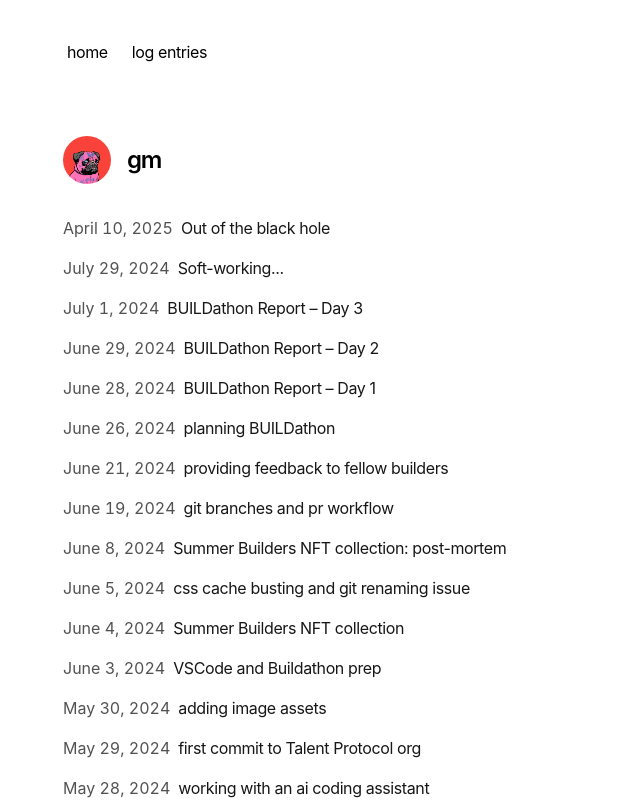
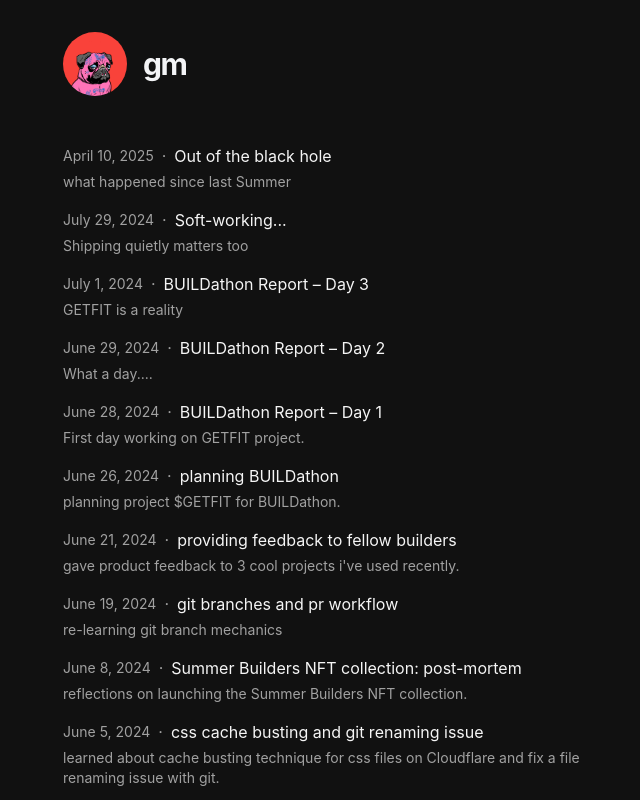
Before and after one commit to pcbo/pcbo-site, a Next.js app: page / in a window 1280 px wide. Shown: the top 800 px of the page, without its empty margins (289-929 px from the left). Built offline with nearby package versions, Linux system fonts and the light colour scheme; no server answers.

Commit message:
refactor: simplify site design and improve builder score styling

```diff
--- a/app/components/BuilderScore.tsx
+++ b/app/components/BuilderScore.tsx
@@ -26,9 +26,9 @@ export default function BuilderScore() {
       href="https://app.talentprotocol.com/builderscore/d43f3352-c4ac-4c32-8eba-a7277a2f86aa"
       target="_blank"
       rel="noopener noreferrer"
-      className="text-sm text-gray-500 hover:underline"
+      className="text-neutral-400 text-sm hover:text-neutral-300 transition-colors"
     >
-      Builder Score: <span className="font-semibold">{score}</span>
+      Builder Score: <span className="text-neutral-300">{score}</span> ↗
     </a>
   );
 }
--- a/app/components/footer.tsx
+++ b/app/components/footer.tsx
@@ -2,10 +2,10 @@ import BuilderScore from "./BuilderScore";
 
 export default function Footer() {
   return (
-    <footer className="w-full py-6 text-center text-sm text-gray-500 border-t border-gray-800 mt-12">
+    <footer className="w-full py-6 text-center text-sm border-t border-neutral-800 mt-12">
       <div className="flex flex-col items-center space-y-2">
         <BuilderScore />
-        <div>© {new Date().getFullYear()} pcbo.xyz</div>
+        <div className="text-neutral-400">© {new Date().getFullYear()}</div>
       </div>
     </footer>
   );
--- a/app/components/nav.tsx
+++ /dev/null
@@ -1,37 +0,0 @@
-import Link from 'next/link'
-
-const navItems = {
-  '/': {
-    name: 'home',
-  },
-  '/blog': {
-    name: 'log entries',
-  },
-}
-
-export function Navbar() {
-  return (
-    <aside className="-ml-[8px] mb-16 tracking-tight">
-      <div className="lg:sticky lg:top-20">
-        <nav
-          className="flex flex-row items-start relative px-0 pb-0 fade md:overflow-auto scroll-pr-6 md:relative"
-          id="nav"
-        >
-          <div className="flex flex-row space-x-0 pr-10">
-            {Object.entries(navItems).map(([path, { name }]) => {
-              return (
-                <Link
-                  key={path}
-                  href={path}
-                  className="transition-all hover:text-neutral-800 dark:hover:text-neutral-200 flex align-middle relative py-1 px-2 m-1"
-                >
-                  {name}
-                </Link>
-              )
-            })}
-          </div>
-        </nav>
-      </div>
-    </aside>
-  )
-}
--- a/app/components/posts.tsx
+++ b/app/components/posts.tsx
@@ -1,36 +1,44 @@
-import Link from 'next/link'
-import { formatDate, getBlogPosts } from 'app/blog/utils'
+import Link from "next/link";
+import { formatDate, getBlogPosts } from "app/blog/utils";
 
 export function BlogPosts() {
-  let allBlogs = getBlogPosts()
+  let allBlogs = getBlogPosts();
 
   return (
-    <div>
+    <div className="space-y-4">
       {allBlogs
         .sort((a, b) => {
           if (
             new Date(a.metadata.publishedAt) > new Date(b.metadata.publishedAt)
           ) {
-            return -1
+            return -1;
           }
-          return 1
+          return 1;
         })
         .map((post) => (
           <Link
             key={post.slug}
-            className="flex flex-col space-y-1 mb-4"
+            className="block group"
             href={`/blog/${post.slug}`}
           >
-            <div className="w-full flex flex-col md:flex-row space-x-0 md:space-x-2">
-              <p className="text-neutral-600 dark:text-neutral-400 tabular-nums">
-                {formatDate(post.metadata.publishedAt, false)}
-              </p>
-              <p className="text-neutral-900 dark:text-neutral-100 tracking-tight">
-                {post.metadata.title}
-              </p>
+            <div className="flex flex-col space-y-1">
+              <div className="flex items-center space-x-2">
+                <p className="text-sm text-neutral-400">
+                  {formatDate(post.metadata.publishedAt, false)}
+                </p>
+                <span className="text-neutral-400">·</span>
+                <h2 className="text-neutral-100 group-hover:text-neutral-400 transition-colors">
+                  {post.metadata.title}
+                </h2>
+              </div>
+              {post.metadata.summary && (
+                <p className="text-sm text-neutral-400">
+                  {post.metadata.summary}
+                </p>
+              )}
             </div>
           </Link>
         ))}
     </div>
-  )
+  );
 }
--- a/app/layout.tsx
+++ b/app/layout.tsx
@@ -1,27 +1,26 @@
-import './global.css'
-import type { Metadata } from 'next'
-import { GeistSans } from 'geist/font/sans'
-import { GeistMono } from 'geist/font/mono'
-import { Navbar } from './components/nav'
-import { Analytics } from '@vercel/analytics/react'
-import { SpeedInsights } from '@vercel/speed-insights/next'
-import Footer from './components/footer'
-import { baseUrl } from './sitemap'
+import "./global.css";
+import type { Metadata } from "next";
+import { GeistSans } from "geist/font/sans";
+import { GeistMono } from "geist/font/mono";
+import { Analytics } from "@vercel/analytics/react";
+import { SpeedInsights } from "@vercel/speed-insights/next";
+import Footer from "./components/footer";
+import { baseUrl } from "./sitemap";
 
 export const metadata: Metadata = {
   metadataBase: new URL(baseUrl),
   title: {
-    default: 'pcbo - bulding in public',
-    template: '%s | pcbo - bulding in public',
+    default: "pcbo - bulding in public",
+    template: "%s | pcbo - bulding in public",
   },
-  description: 'pcbo - bulding in public',
+  description: "pcbo - bulding in public",
   openGraph: {
-    title: 'bulding in public with pcbo',
-    description: 'born to build, one log entry at a time',
+    title: "bulding in public with pcbo",
+    description: "born to build, one log entry at a time",
     url: baseUrl,
-    siteName: 'pcbo - bulding in public',
-    locale: 'en_US',
-    type: 'website',
+    siteName: "pcbo - bulding in public",
+    locale: "en_US",
+    type: "website",
   },
   robots: {
     index: true,
@@ -29,32 +28,31 @@ export const metadata: Metadata = {
     googleBot: {
       index: true,
       follow: true,
-      'max-video-preview': -1,
-      'max-image-preview': 'large',
-      'max-snippet': -1,
+      "max-video-preview": -1,
+      "max-image-preview": "large",
+      "max-snippet": -1,
     },
   },
-}
+};
 
-const cx = (...classes) => classes.filter(Boolean).join(' ')
+const cx = (...classes) => classes.filter(Boolean).join(" ");
 
 export default function RootLayout({
   children,
 }: {
-  children: React.ReactNode
+  children: React.ReactNode;
 }) {
   return (
-    <html
-      lang="en"
-      className={cx(
-        'text-black bg-white dark:text-white dark:bg-black',
-        GeistSans.variable,
-        GeistMono.variable
-      )}
-    >
-      <body className="antialiased max-w-xl mx-4 mt-8 lg:mx-auto">
+    <html lang="en">
+      <body
+        className={cx(
+          GeistSans.variable,
+          GeistMono.variable,
+          "antialiased max-w-xl mx-4 mt-8 lg:mx-auto",
+          "bg-[#111] text-gray-100"
+        )}
+      >
         <main className="flex-auto min-w-0 mt-6 flex flex-col px-2 md:px-0">
-          <Navbar />
           {children}
           <Footer />
           <Analytics />
@@ -62,5 +60,5 @@ export default function RootLayout({
         </main>
       </body>
     </html>
-  )
+  );
 }
--- a/app/page.tsx
+++ b/app/page.tsx
@@ -1,23 +1,23 @@
-import Image from 'next/image'
-import { BlogPosts } from 'app/components/posts'
-import pfpImage from './pug.png'
+import Image from "next/image";
+import { BlogPosts } from "app/components/posts";
+import pfpImage from "./pug.png";
 
 export default function Page() {
   return (
     <section>
-      <div className="flex items-center mb-8">
+      <div className="flex items-center mb-12">
         <Image
           src={pfpImage}
           alt="thug pug pcbo pfp"
-          width={48}
-          height={48}
+          width={64}
+          height={64}
           className="rounded-full mr-4"
         />
-        <h1 className="text-2xl font-semibold tracking-tighter">gm</h1>
+        <h1 className="text-3xl font-bold tracking-tighter">gm</h1>
       </div>
-      <div className="my-8">
+      <div className="mt-8">
         <BlogPosts />
       </div>
     </section>
-  )
+  );
 }
```
Also changed, not shown: 1 other file (tests, documents, lock files or other folders).
